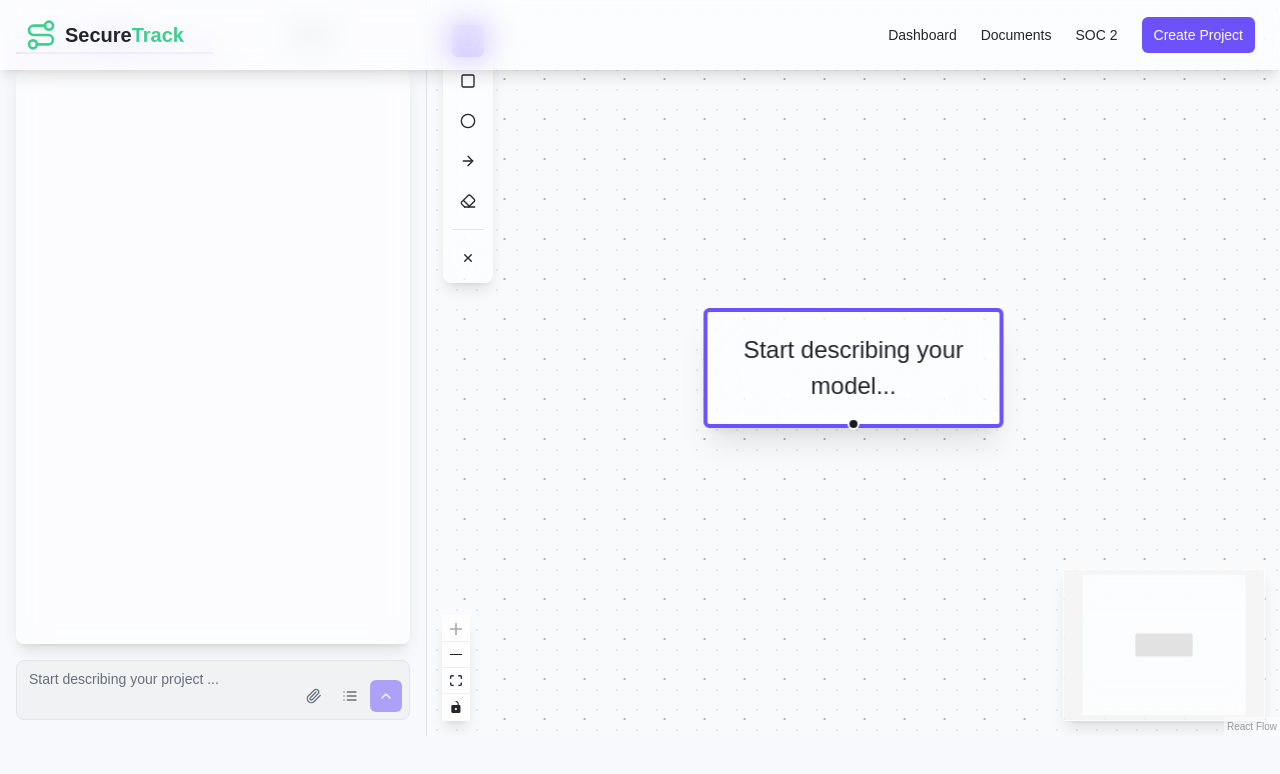
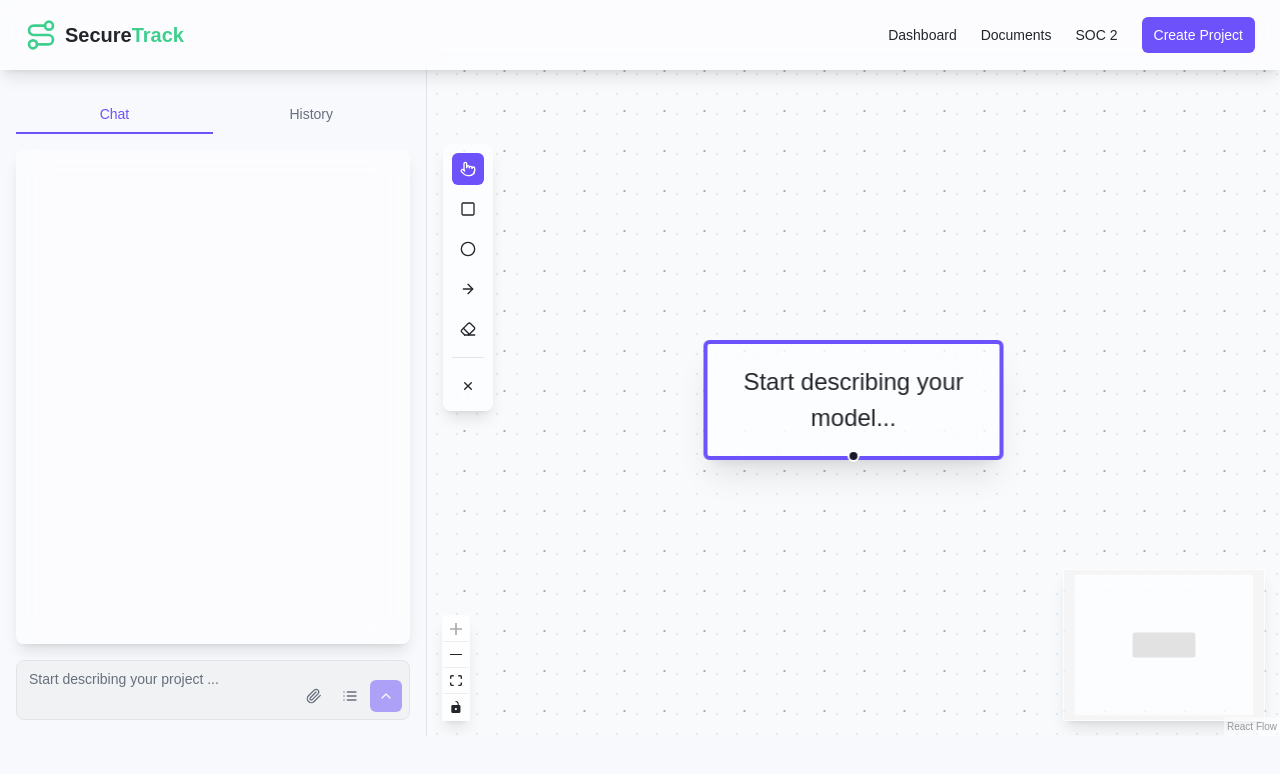
Before and after one commit to indrasol/sdr-tool, a React (Vite) app: page /model-with-ai in a window 1280 px wide. Shown: the top 774 px of the page. Built offline with nearby package versions, Linux system fonts and the light colour scheme.

Commit message:
Align UI Elements for Visibility
Adjusted the positioning of the vertical bar and the chat/history buttons in the left sidebar to ensure they are fully visible. Added top margin to the create button for better visibility.

```diff
--- a/src/pages/ModelWithAI.tsx
+++ b/src/pages/ModelWithAI.tsx
@@ -93,11 +93,11 @@ const ModelWithAI = () => {
     <div className="min-h-screen bg-background">
       <AppHeader />
 
-      <div className="flex h-[calc(100vh-64px)]">
+      <div className="flex h-[calc(100vh-64px)] pt-16">
         {/* Left Sidebar - Chat Interface */}
         <div className="w-1/3 border-r border-border p-4 flex flex-col">
           {/* Tab Navigation */}
-          <div className="flex mb-4">
+          <div className="flex mb-4 mt-4">
             <button
               onClick={() => setActiveTab('chat')}
               className={`flex-1 py-2 px-4 text-sm font-medium rounded-t-lg border-b-2 transition-colors ${
@@ -180,7 +180,7 @@ const ModelWithAI = () => {
         {/* Right Panel - Diagramming Area */}
         <div className="flex-1 bg-dot-pattern relative">
           {/* Drawing Toolbar */}
-          <div className="absolute top-4 left-4 glass-card p-2 rounded-lg flex flex-col gap-2 z-10">
+          <div className="absolute top-20 left-4 glass-card p-2 rounded-lg flex flex-col gap-2 z-10">
             <Button
               size="icon"
               variant={activeTool === 'select' ? 'default' : 'ghost'}
```
